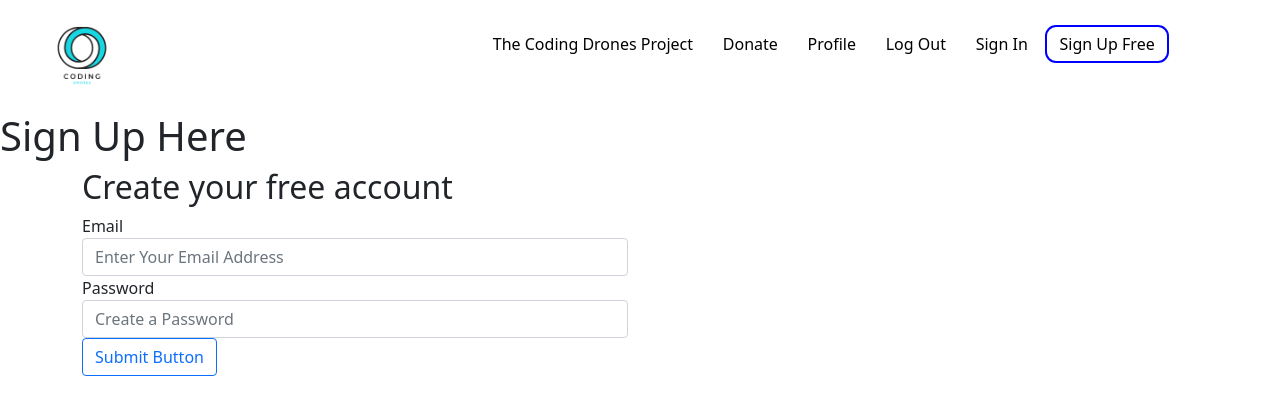
After one commit to mikehkaiser/ct-operators-flask-in-class, a Flask app: page /signup in a window 1280 px wide. The commit adds this page. Shown: the top 415 px of the page. Run offline with Flask 2, Linux system fonts and the light colour scheme; some libraries are stand-ins or nearby versions.

Commit message:
commit through first half of day 8-3

```diff
--- a/drone_inventory/__init__.py
+++ b/drone_inventory/__init__.py
@@ -1,7 +1,11 @@
 from flask import Flask
-#from config import Config
+from config import Config
 from .site.routes import site
+from.authentication.routes import auth
 
 app = Flask(__name__)
 
+app.config.from_object(Config)
+
 app.register_blueprint(site)
+app.register_blueprint(auth)
--- /dev/null
+++ b/drone_inventory/authentication/auth_templates/signup.html
@@ -0,0 +1,32 @@
+{% extends 'base.html' %}
+
+{% block content %}
+<h1>Sign Up Here</h1>
+<main class="container">
+    <div class="row">
+        <aside class="col-12 col-md-6">
+            <h2>Create your free account</h2>
+            <!-- actual form goes here using Jinja statement which makes the HTML -->
+            <!-- use a 'post' request to add the info to a database -->
+            <form method="POST">
+                {{ form.hidden_tag() }}
+                <div class="form-group">
+                    <fieldset id="email-field">
+                        {{ form.email.label }}
+                        {{ form.email(class = "form-control", placeholder = "Enter Your Email Address") }}
+                    </fieldset>
+                    <fieldset id="password-field">
+                        {{ form.password.label }}
+                        {{ form.password(class = "form-control", placeholder = "Create a Password") }}
+                    </fieldset>
+
+                    <!-- Submit field button here -->
+                    {{ form.submit_button(class = "btn btn-outline-primary btn-block") }}
+
+                </div>
+            </form>
+        </aside>
+    </div>
+</main>
+
+{% endblock content %}
--- /dev/null
+++ b/drone_inventory/authentication/routes.py
@@ -0,0 +1,14 @@
+from flask import Blueprint, render_template
+from drone_inventory.forms import UserLoginForm
+
+
+auth = Blueprint('auth', __name__, template_folder='auth_templates')
+
+@auth.route('/signup')
+def signup():
+    form = UserLoginForm()
+    return render_template('signup.html', form=form)
+
+@auth.route('/signin')
+def signin():
+    return render_template('signin.html')
--- /dev/null
+++ b/drone_inventory/forms.py
@@ -0,0 +1,11 @@
+# form validation for Sign in page(signin.html and signup.html)
+
+from flask_wtf import FlaskForm
+from wtforms import StringField, PasswordField, SubmitField
+from wtforms.validators import DataRequired, Email
+
+class UserLoginForm(FlaskForm):
+    # create email, password, and submit attribute
+    email = StringField('Email', validators=[DataRequired(), Email()])
+    password = PasswordField('Password', validators=[DataRequired()])
+    submit_button = SubmitField()
--- a/drone_inventory/site/site_templates/index.html
+++ b/drone_inventory/site/site_templates/index.html
@@ -56,7 +56,7 @@
     <!-- End of Features -->
     <!-- Start of Community -->
     <section class="row">
-        <div class="col-12 col-md-6">
+        <div class="col-12 col-md-6 py-2" id="comm-img-div">
             <img src="../../static/images/undraw_drone_surveillance_kjjg.svg" alt="Drone Image" id="drone-image">
         </div>
         <div class="col-12 col-md-6">
--- a/drone_inventory/static/css/main.css
+++ b/drone_inventory/static/css/main.css
@@ -58,6 +58,7 @@ ul#horizontal-list li, ul#horizontal-list a{
     display: block;
     margin: auto;
     margin-bottom: 10vh;
+    margin-top: 3vh
 }
 
 #features-section{
@@ -70,6 +71,12 @@ ul#horizontal-list li, ul#horizontal-list a{
  /* End of Features Section */
 
 /* Start Community section */
+#comm-img-div{
+    display: flex;
+    justify-content: center;
+    align-content: center
+}
+
 #slack-button{
     border: 1.5px solid blue
 }
@@ -77,7 +84,6 @@ ul#horizontal-list li, ul#horizontal-list a{
 #drone-image{
     width: 50%;
     max-width: 75%;
-    margin-left: 3vw
 }
 
 /* End of Community section */
--- a/drone_inventory/templates/base.html
+++ b/drone_inventory/templates/base.html
@@ -1,5 +1,6 @@
 <!DOCTYPE html>
 <html lang="en">
+
 <head>
     <meta charset="UTF-8">
     <meta name="viewport" content="width=device-width, initial-scale=1.0">
@@ -23,7 +24,7 @@
         <!-- Nav items begin -->
         <div>
             <ul id="horizontal-list">
-                <a href="">
+                <a href="{{ url_for('site.home') }}">
                     <li>The Coding Drones Project</li>
                 </a>
                 <a href="">
@@ -35,17 +36,18 @@
                 <a href="">
                     <li>Log Out</li>
                 </a>
-                <a href="">
+                <a href="{{ url_for('auth.signin') }}">
                     <li>Sign In</li>
                 </a>
-                <a href="">
+                <a href="{{ url_for('auth.signup') }}">
                     <li>Sign Up Free</li>
                 </a>
             </ul>
         </div>
     </nav>
     <!-- End of Nav -->
-    {% block content %} <!-- Indicator for a Jinja element statement-->
+    {% block content %}
+    <!-- Indicator for a Jinja element statement-->
     {% endblock content %}
 
 
```
Also changed, not shown: config.py (+8 -0 lines), drone_inventory/authentication/auth_templates/signin.html (added, +9 -0 lines).
